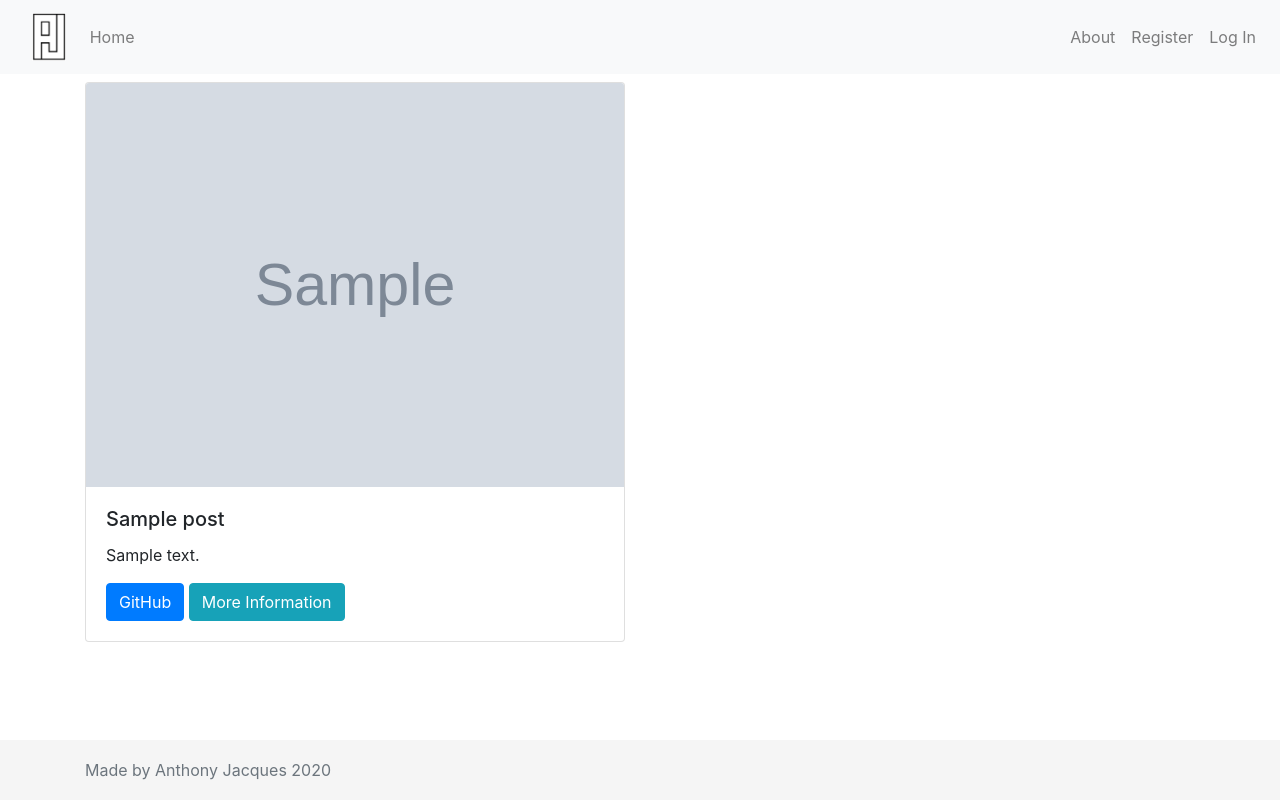
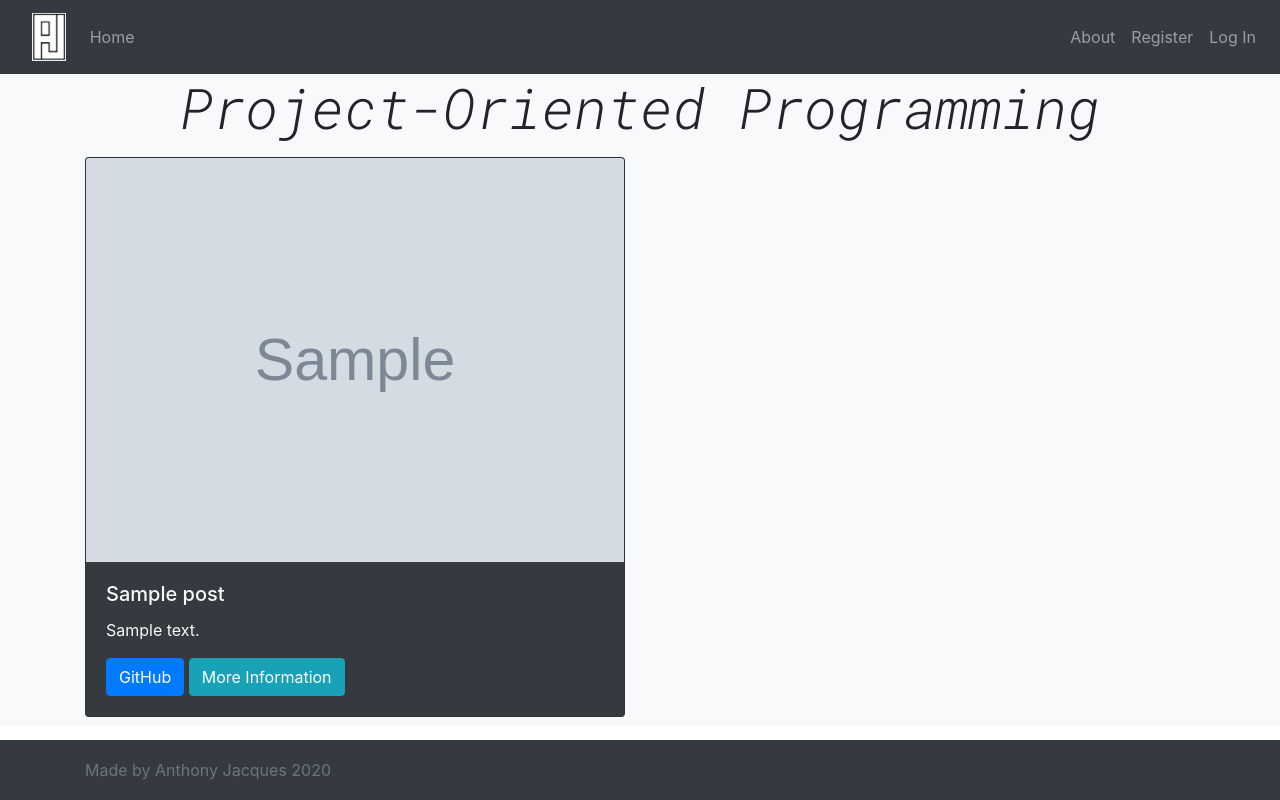
Before and after one commit to anthonyjacques20/projectsWebsite, a Flask app: template flaskr/templates/blog/index.html in a window 1280 px wide. Run offline with Flask 2, Linux system fonts and the light colour scheme; the template is opened without the code that fills it: most values are stand-ins (such as "Sample title", 1, 10 or a date in 2020); grey boxes marked "Sample" are stand-in pictures; data that the repository does not hold is empty; some libraries are stand-ins or nearby versions.

Commit message:
Add pun to index page, change background and navbar colors, change card color to alternate.  Close #3

```diff
--- a/flaskr/static/stickyFooter.css
+++ b/flaskr/static/stickyFooter.css
@@ -12,5 +12,5 @@ html {
     width: 100%;
     height: 60px; /* Set the fixed height of the footer here */
     line-height: 60px; /* Vertically center the text there */
-    background-color: #f5f5f5;
+    background-color: #343a40!important;
   }
--- a/flaskr/static/style.css
+++ b/flaskr/static/style.css
@@ -16,3 +16,7 @@
     transform: translate(-50%, -50%);
     width: 40%;
 }
+
+h1 {
+    font-family: 'Roboto Mono', monospace;
+}
--- a/flaskr/templates/blog/index.html
+++ b/flaskr/templates/blog/index.html
@@ -8,6 +8,10 @@
 {% block title %}Posts{% endblock %}
 
 {% block content %}
+<div class="bg-light">
+    <h1 class="display-4 text-center">
+        Project-Oriented Programming
+    </h1>
     {% if g.user %}
         <a class="action" href="{{ url_for('blog.create') }}">New</a>
     {% endif %}
@@ -15,12 +19,16 @@
     <div class="container">
         <div class="row">
             {% for post in posts %}
-                <div class="col-md-6">
-                    <div class="card my-2">
+                <div class="col-md-6 {% if loop.index % 4 == 0: %}
+                                         order-md-{{ loop.index-1 }}
+                                     {% elif loop.index % 4 ==3: %}
+                                         order-md-{{ loop.index+1 }}
+                                     {% endif %}">
+                    <div class="card my-2 {% if loop.index % 2: %}bg-dark {% endif %}">
                         <a href="/{{ post['id'] }}">
                             <img src="{{ post['image'] }}" alt="{{ post['title'] }}" class="card-img-top">
                         </a>
-                        <div class="card-body">
+                        <div class="card-body {% if loop.index % 2: %}text-light{% endif %}">
                             <h5 class="card-title">{{ post['title'] }}</h5>
                             <p class="card-text">{{ post['body'] }}</p>
                             {% if post['githubURL'] is not none %}
@@ -40,4 +48,5 @@
             {% endfor %}
         </div>
     </div>
+</div>
 {% endblock %}
--- a/flaskr/templates/partials/header.html
+++ b/flaskr/templates/partials/header.html
@@ -3,3 +3,4 @@
 <link rel="stylesheet" href="https://maxcdn.bootstrapcdn.com/bootstrap/4.0.0/css/bootstrap.min.css" integrity="sha384-Gn5384xqQ1aoWXA+058RXPxPg6fy4IWvTNh0E263XmFcJlSAwiGgFAW/dAiS6JXm" crossorigin="anonymous">
 <link rel="stylesheet" href="/static/style.css">
 <link rel="stylesheet" href="/static/stickyFooter.css">
+<link href="https://fonts.googleapis.com/css2?family=Roboto+Mono:ital,wght@1,300&display=swap" rel="stylesheet">
--- a/flaskr/templates/partials/nav.html
+++ b/flaskr/templates/partials/nav.html
@@ -1,4 +1,4 @@
-<nav class="navbar navbar-expand-lg navbar-light bg-light">
+<nav class="navbar navbar-expand-lg navbar-dark bg-dark">
     <a class="navbar-brand" href="/">
       <img id="navbarIcon" src="/static/AJ_Icon.jpeg">
     </a>
@@ -6,7 +6,7 @@
       <span class="navbar-toggler-icon"></span>
     </button>
 
-    <div class="collapse navbar-collapse" id="navbarSupportedContent">
+    <div class="collapse navbar-collapse " id="navbarSupportedContent">
       <ul class="navbar-nav mr-auto">
         <li class="nav-item {% if page == 'home': %} active {% endif %}">
           <a class="nav-link" href="/">Home <span class="sr-only">(current)</span></a>
```
